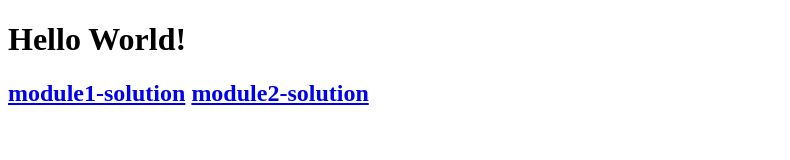
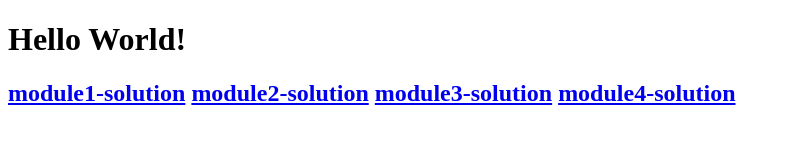
Before and after one commit to Conficlown/coursera-angularjs, a plain HTML site: page index.html in a window 1280 px wide. Shown: the whole page, without its empty margins (0-790 px from the left). Drawn offline with Linux system fonts and the light colour scheme.

Commit message:
add future assignment links

```diff
--- a/index.html
+++ b/index.html
@@ -9,6 +9,8 @@
         <h2>
             <a href="module1-solution">module1-solution</a>
             <a href="module2-solution">module2-solution</a>
+            <a href="module3-solution">module3-solution</a>
+            <a href="module4-solution">module4-solution</a>
         </h2>
     </body>
 </html>
```
